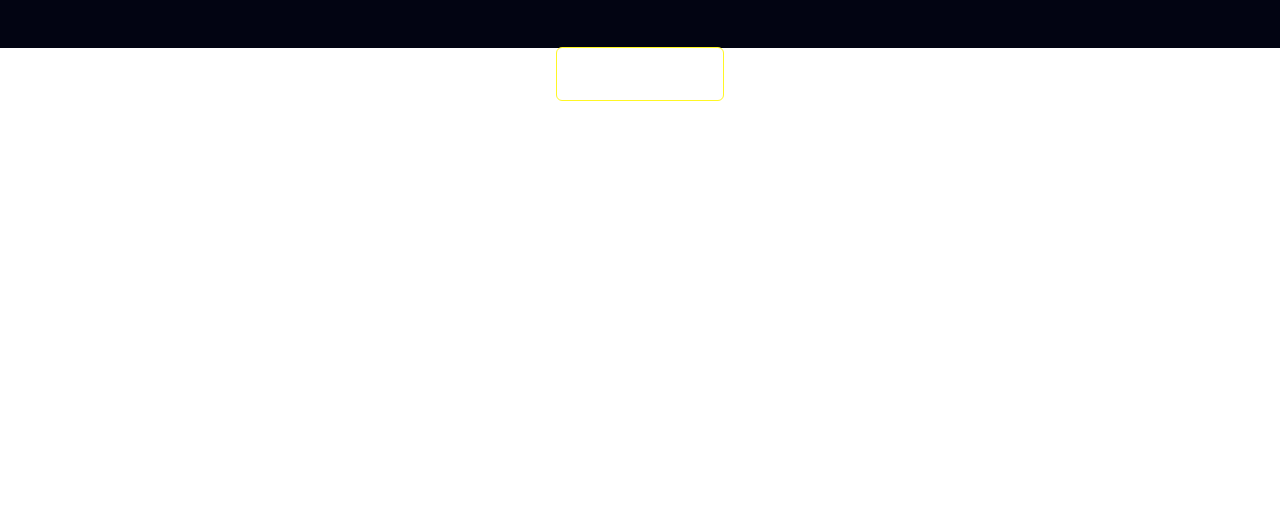
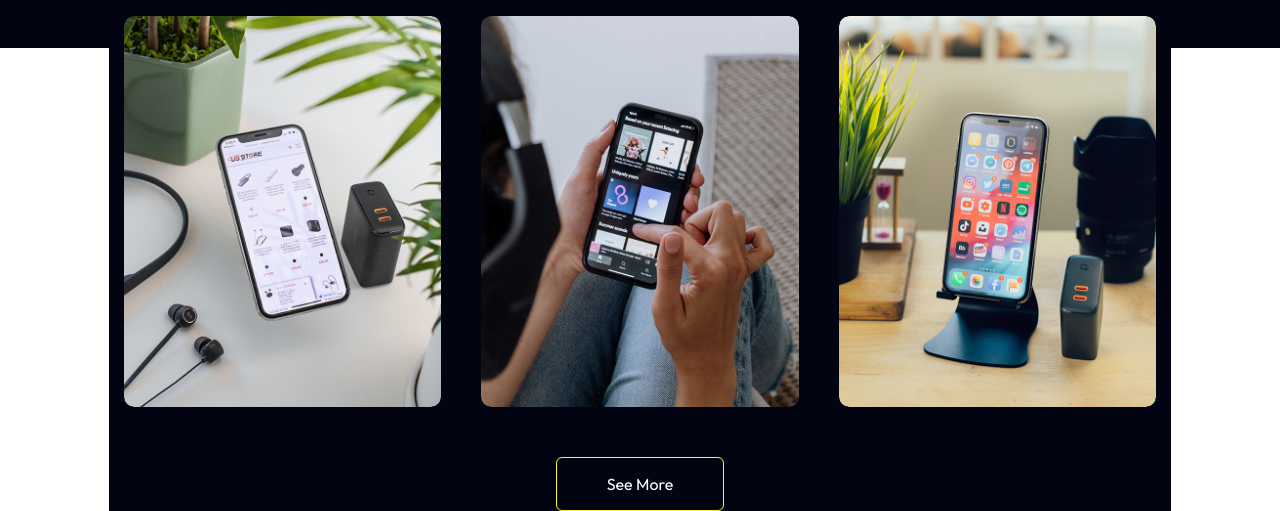
Before and after one commit to oyesa/portfolio2, a plain HTML site: page portfolio.html in a window 1280 px wide. Shown: the part 752-1263 px from the top of the page. Before the commit the page ends 853 px from the top, so only its background shows below. Drawn offline with nearby package versions, Linux system fonts and the light colour scheme.

Commit message:
add links in portfolio sections

```diff
--- a/portfolio.css
+++ b/portfolio.css
@@ -68,7 +68,7 @@ nav ul li a:hover{
 /* Portfolio */
 
 #portfolio{
-  margin-top: 2%;
+  background: #020412;
 }
 
 .sub-t{
--- a/portfolio.html
+++ b/portfolio.html
@@ -62,8 +62,35 @@
                   <a href="instaclownolu.herokuapp.com/"><i class="fa fa-external-link"></i></a>
               </div>
             </div>
+            <div class="work">
+              <img src="images/work-3.png" alt="">
+              <div class="layer">
+                <h3>Quotes App</h3>
+                <p>Life Quotes is an Angular application that enables users to interact with quotes posted.
+                  Check it out.</p>
+                  <a href="oyesa.github.io/life-quotes/"><i class="fa fa-external-link"></i></a>
+              </div>
+            </div>
+            <div class="work">
+              <img src="images/work-2.png" alt="">
+              <div class="layer">
+                <h3>Quotes App</h3>
+                <p>Life Quotes is an Angular application that enables users to interact with quotes posted.
+                  Check it out.</p>
+                  <a href="instaclownolu.herokuapp.com/"><i class="fa fa-external-link"></i></a>
+              </div>
+            </div>
+            <div class="work">
+              <img src="images/work-1.png" alt="">
+              <div class="layer">
+                <h3>Quotes App</h3>
+                <p>Life Quotes is an Angular application that enables users to interact with quotes posted.
+                  Check it out.</p>
+                  <a href="instaclownolu.herokuapp.com/"><i class="fa fa-external-link"></i></a>
+              </div>
+            </div>
           </div>
-          <a href="" class="btn">See More</a>
+          <a href="https://github.com/oyesa?tab=repositories" class="btn">See More</a>
         </div>
       </div>
 
```
